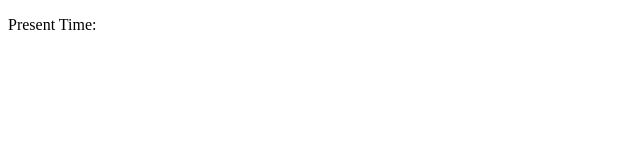
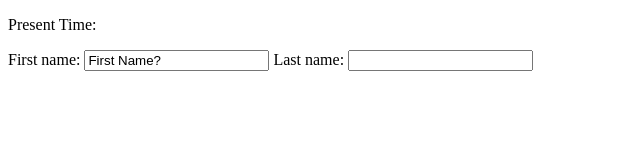
Before and after one commit to alexkkm/socket, a website: page index.html in a window 1280 px wide. Shown: the whole page, without its empty margins (0-640 px from the left). Drawn offline with nearby package versions, Linux system fonts and the light colour scheme; no server answers.

```diff
--- a/index.html
+++ b/index.html
@@ -48,5 +48,12 @@
 
         <p>Present Time: </p>
         <p id="time"></p>
+
+        <form action="">
+            First name:
+           <input type="text" name="firstname" value="First Name?">
+            Last name:
+           <input type="text" name="lastname">
+           </form>
     </body>
 </html>
```
Also changed, not shown: server.js (+10 -1 lines).
